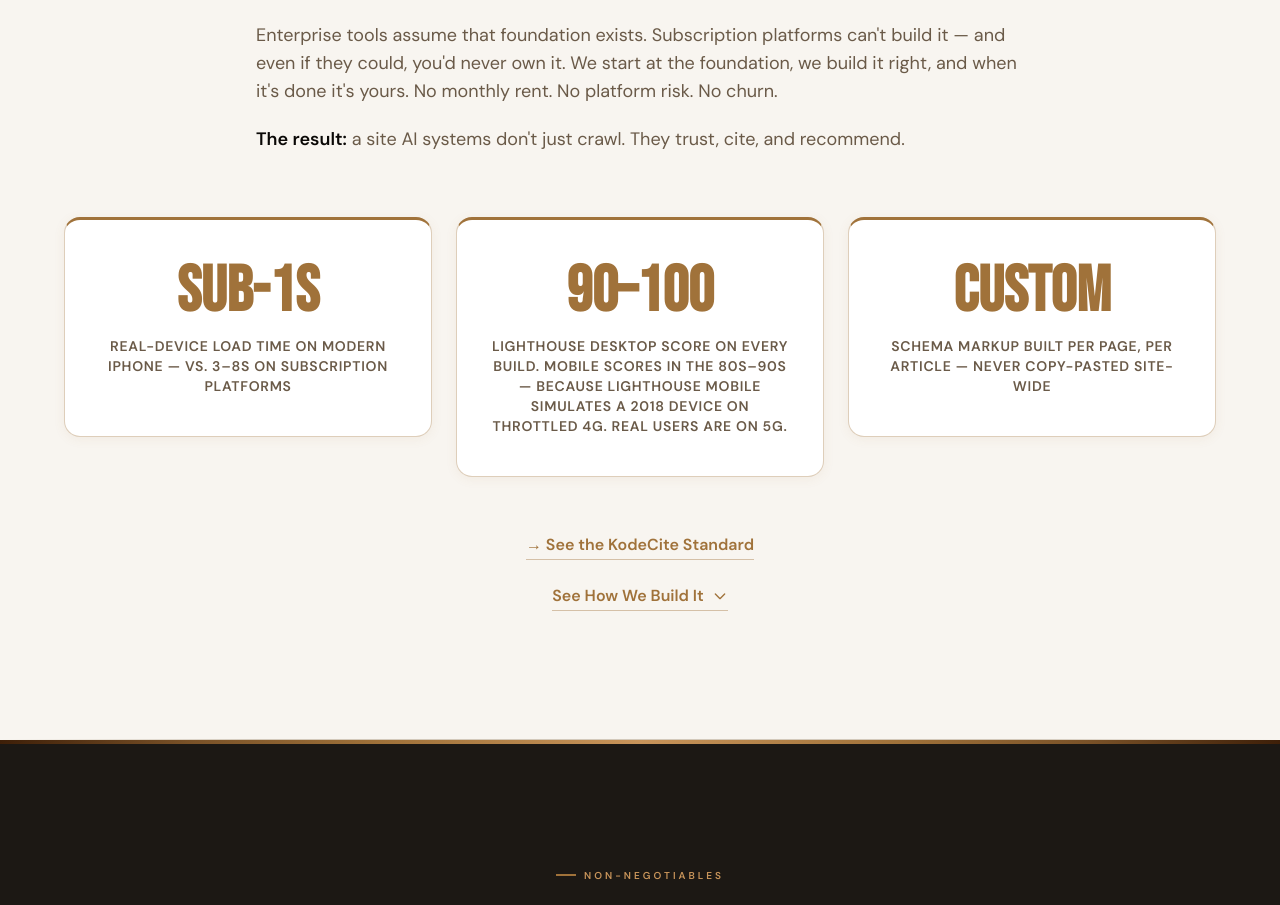
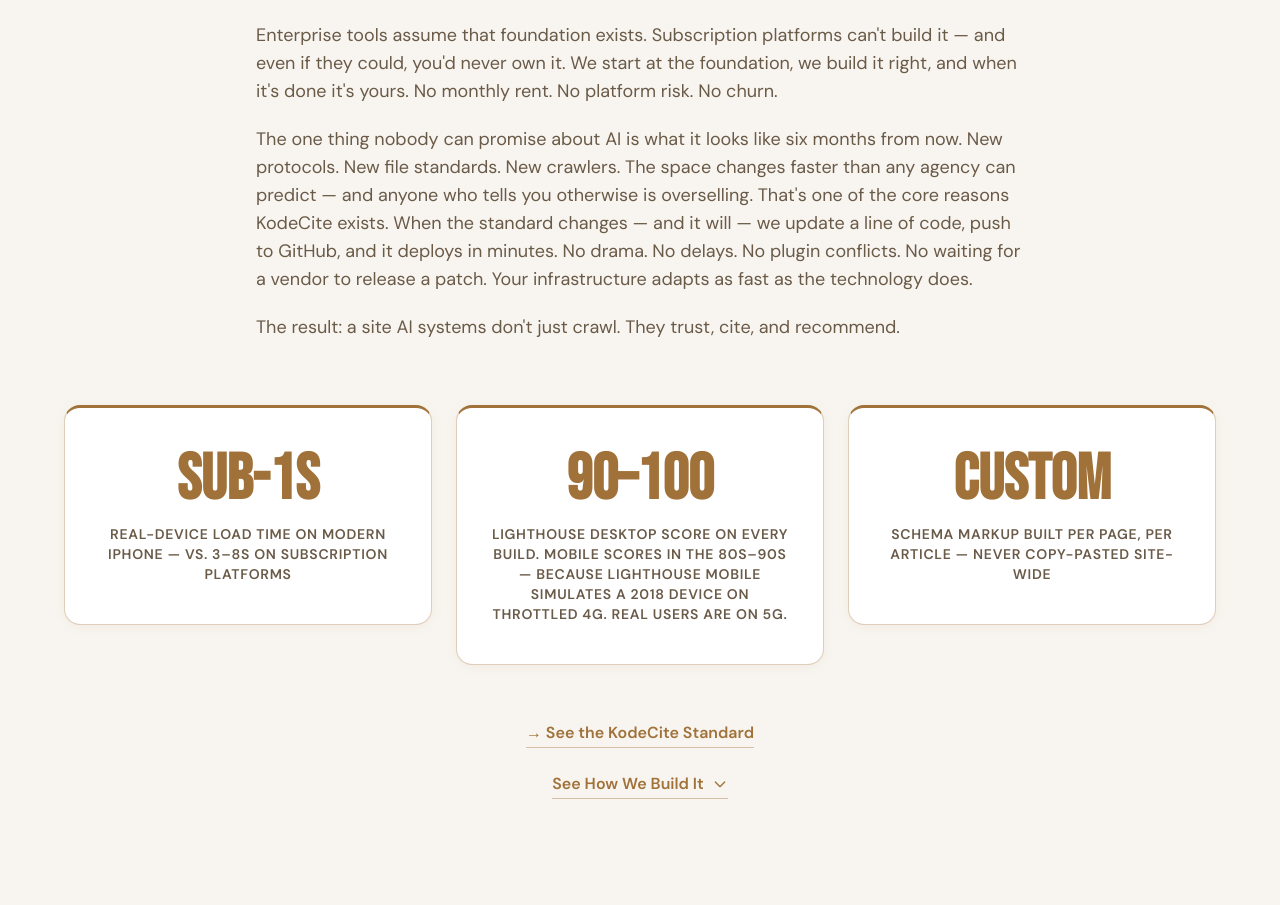
Before and after one commit to Unchainedmindprompts/Zero-Click-2nd-Website-, a Next.js app: page / in a window 1280 px wide. Shown: the part 5250-6155 px from the top of the page. Built offline with nearby package versions, Linux system fonts and the light colour scheme.

Commit message:
Update Missing Tier section with AI adaptability paragraph

```diff
--- a/app/page.tsx
+++ b/app/page.tsx
@@ -343,7 +343,10 @@ export default function HomePage() {
                 Enterprise tools assume that foundation exists. Subscription platforms can&apos;t build it — and even if they could, you&apos;d never own it. We start at the foundation, we build it right, and when it&apos;s done it&apos;s yours. No monthly rent. No platform risk. No churn.
               </p>
               <p className="font-poppins text-base md:text-lg leading-relaxed" style={{ color: '#6a5a48' }}>
-                <strong style={{ color: '#0a0806' }}>The result:</strong> a site AI systems don&apos;t just crawl. They trust, cite, and recommend.
+                The one thing nobody can promise about AI is what it looks like six months from now. New protocols. New file standards. New crawlers. The space changes faster than any agency can predict — and anyone who tells you otherwise is overselling. That&apos;s one of the core reasons KodeCite exists. When the standard changes — and it will — we update a line of code, push to GitHub, and it deploys in minutes. No drama. No delays. No plugin conflicts. No waiting for a vendor to release a patch. Your infrastructure adapts as fast as the technology does.
+              </p>
+              <p className="font-poppins text-base md:text-lg leading-relaxed" style={{ color: '#6a5a48' }}>
+                The result: a site AI systems don&apos;t just crawl. They trust, cite, and recommend.
               </p>
             </div>
           </ScrollReveal>
```
